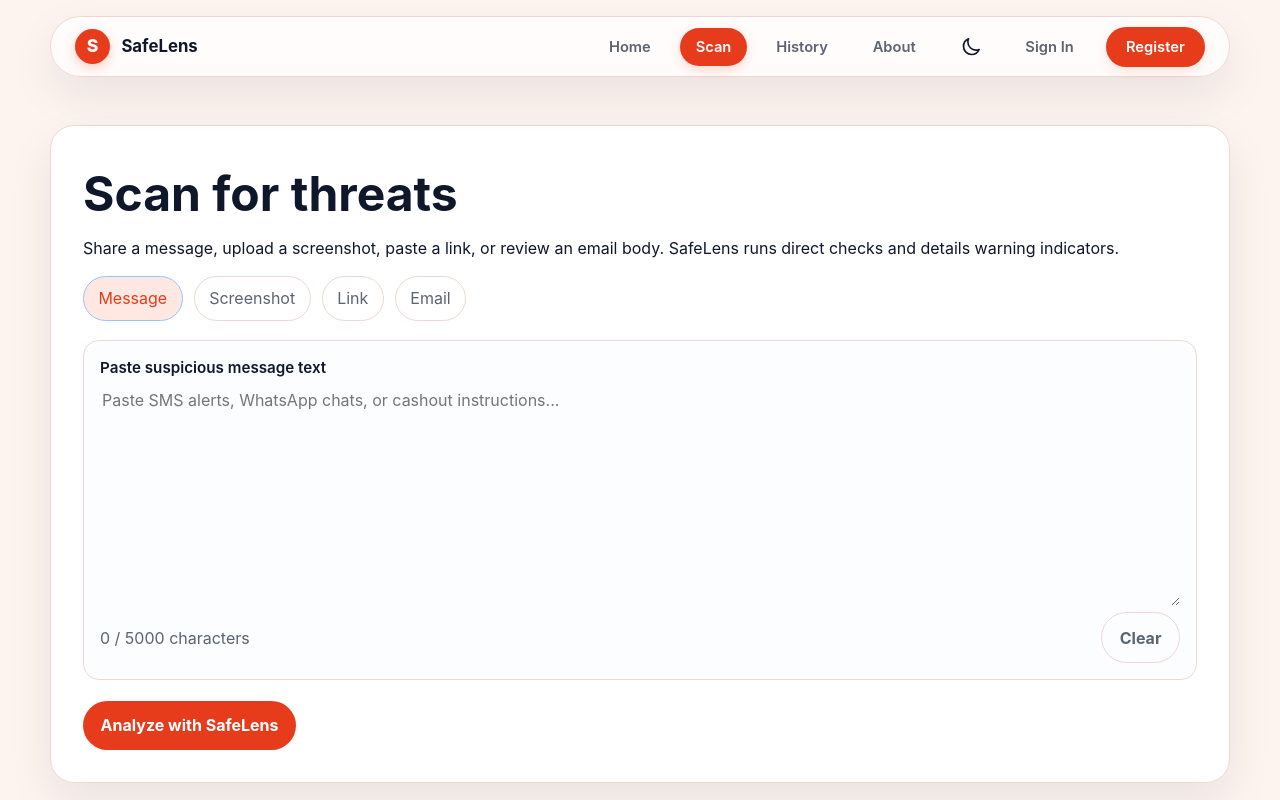
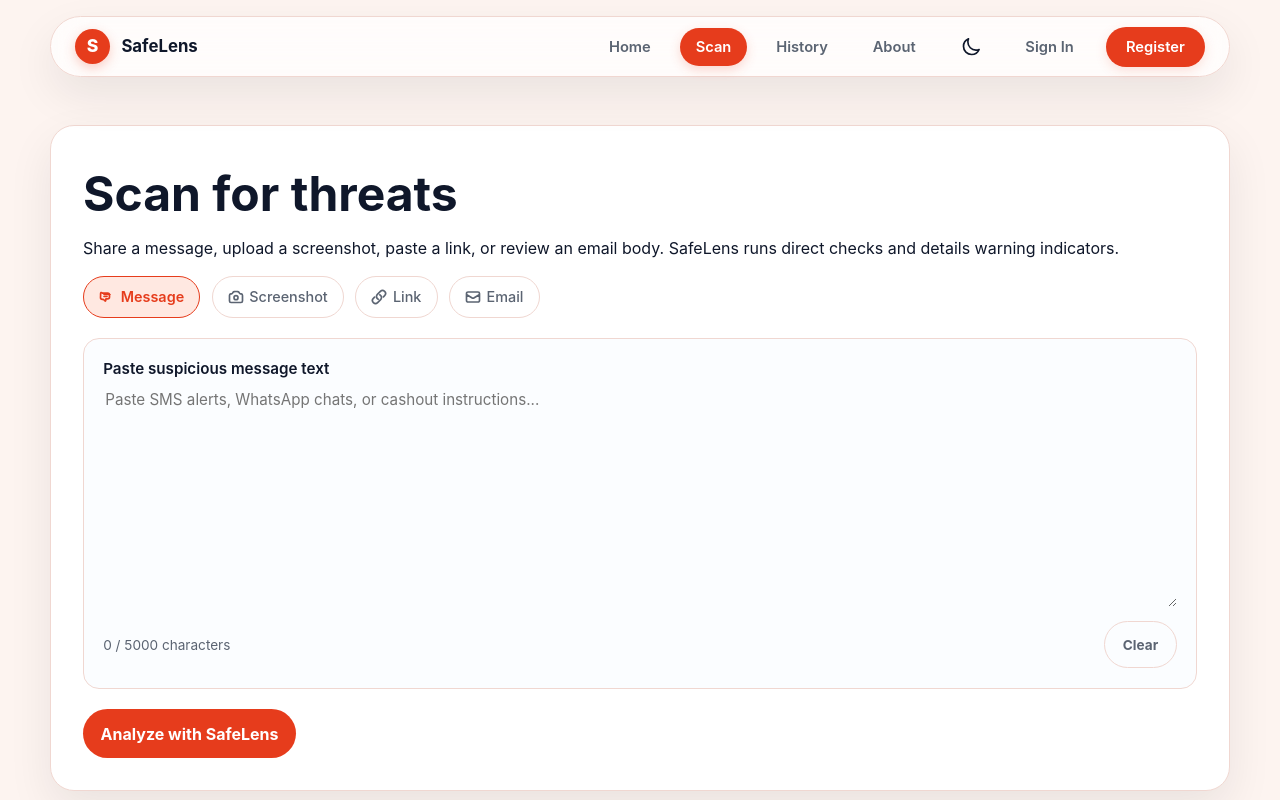
Before and after one commit to agudu50/SafeLens, a React (Vite) app in the folder client/: page /scan in a window 1280 px wide. Shown: the top 800 px of the page. Built offline with nearby package versions, Linux system fonts and the light colour scheme.

Commit message:
updated history page

```diff
--- a/client/src/index.css
+++ b/client/src/index.css
@@ -622,20 +622,31 @@
   border: 1px solid var(--border);
   border-radius: 999px;
   background: var(--surface);
-  padding: 0.6rem 0.9rem;
+  padding: 0.6rem 0.95rem;
   color: var(--muted);
+  cursor: pointer;
+  transition: all 0.2s ease;
+  font-weight: 500;
+  font-size: 0.9rem;
+}
+
+.chip:hover {
+  border-color: var(--primary);
+  background: var(--surface-strong);
+  color: var(--primary);
 }
 
 .chip--active {
   background: var(--surface-strong);
   color: var(--primary);
-  border-color: #93c5fd;
+  border-color: var(--primary);
+  font-weight: 600;
 }
 
 .scanner-panel {
   border: 1px solid var(--border);
   border-radius: 1rem;
-  padding: 1rem;
+  padding: 1.2rem;
   background: var(--surface-alt);
 }
 
@@ -647,6 +658,8 @@
   background: transparent;
   color: var(--text);
   outline: none;
+  font-size: 0.95rem;
+  line-height: 1.5;
 }
 
 .scanner-toolbar {
@@ -654,18 +667,32 @@
   justify-content: space-between;
   align-items: center;
   color: var(--muted);
+  margin-top: 0.5rem;
+  font-size: 0.85rem;
 }
 
 .upload-box {
   display: flex;
+  flex-direction: column;
   align-items: center;
   justify-content: center;
-  gap: 1rem;
-  border: 1px dashed var(--border);
+  gap: 0.8rem;
+  border: 2px dashed var(--border);
   border-radius: 1rem;
-  padding: 1rem;
+  padding: 2.5rem 1.5rem;
   text-align: center;
   background: var(--surface);
+  transition: all 0.2s ease;
+}
+
+.upload-box:hover {
+  border-color: var(--primary);
+  background: var(--surface-strong);
+}
+
+.upload-box--active {
+  border-color: var(--primary) !important;
+  background: var(--surface-strong) !important;
 }
 
 .upload-box input {
--- a/client/src/pages/Scanner.jsx
+++ b/client/src/pages/Scanner.jsx
@@ -4,6 +4,38 @@
 import Button from '../components/ui/Button'
 import Alert from '../components/ui/Alert'
 import { createMockScanResult } from '../services/scannerService'
+
+const messageIcon = (
+  <svg fill="none" stroke="currentColor" strokeWidth="2.5" viewBox="0 0 24 24" style={{ width: '1rem', height: '1rem', marginRight: '0.35rem', verticalAlign: 'middle', display: 'inline-block' }}>
+    <path strokeLinecap="round" strokeLinejoin="round" d="M7.5 8.25h9m-9 3H12m-9.75 1.51c0 1.6 1.12 2.9 2.78 2.9h1.12c.38 0 .74.15 1.01.42l1.93 1.93c.35.35.94.1 1.01-.4v-1.95c0-.41.34-.75.75-.75h2.12c1.66 0 2.78-1.3 2.78-2.9v-3c0-1.6-1.12-2.9-2.78-2.9H5.15C3.49 4.3 2.37 5.6 2.37 7.2v3z" />
+  </svg>
+)
+
+const screenshotIcon = (
+  <svg fill="none" stroke="currentColor" strokeWidth="2.5" viewBox="0 0 24 24" style={{ width: '1rem', height: '1rem', marginRight: '0.35rem', verticalAlign: 'middle', display: 'inline-block' }}>
+    <path strokeLinecap="round" strokeLinejoin="round" d="M6.827 6.175A2.31 2.31 0 015.186 7.23c-.38.054-.757.112-1.134.175C2.999 7.58 2.25 8.507 2.25 9.574V18a2.25 2.25 0 002.25 2.25h15A2.25 2.25 0 0021.75 18V9.574c0-1.067-.75-1.994-1.802-2.169a47.865 47.865 0 00-1.134-.175 2.31 2.31 0 01-1.64-1.055l-.822-1.316a2.192 2.192 0 00-1.736-1.039 48.774 48.774 0 00-5.232 0 2.192 2.192 0 00-1.736 1.039l-.821 1.316z" />
+    <circle cx="12" cy="13" r="3" />
+  </svg>
+)
+
+const linkIcon = (
+  <svg fill="none" stroke="currentColor" strokeWidth="2.5" viewBox="0 0 24 24" style={{ width: '1rem', height: '1rem', marginRight: '0.35rem', verticalAlign: 'middle', display: 'inline-block' }}>
+    <path strokeLinecap="round" strokeLinejoin="round" d="M13.19 8.688a4.5 4.5 0 011.242 7.244l-4.5 4.5a4.5 4.5 0 01-6.364-6.364l1.757-1.757m13.35-.622l1.757-1.757a4.5 4.5 0 00-6.364-6.364l-4.5 4.5a4.5 4.5 0 001.242 7.244" />
+  </svg>
+)
+
+const emailIcon = (
+  <svg fill="none" stroke="currentColor" strokeWidth="2.5" viewBox="0 0 24 24" style={{ width: '1rem', height: '1rem', marginRight: '0.35rem', verticalAlign: 'middle', display: 'inline-block' }}>
+    <path strokeLinecap="round" strokeLinejoin="round" d="M21.75 6.75v10.5a2.25 2.25 0 01-2.25 2.25h-15a2.25 2.25 0 01-2.25-2.25V6.75m19.5 0A2.25 2.25 0 0019.5 4.5h-15a2.25 2.25 0 00-2.25 2.25m19.5 0v.243a2.25 2.25 0 01-1.07 1.916l-7.5 4.615a2.25 2.25 0 01-2.36 0L3.32 8.91a2.25 2.25 0 01-1.07-1.916V6.75" />
+  </svg>
+)
+
+const iconMap = {
+  Message: messageIcon,
+  Screenshot: screenshotIcon,
+  Link: linkIcon,
+  Email: emailIcon,
+}
 
 const options = ['Message', 'Screenshot', 'Link', 'Email']
 
@@ -193,8 +225,10 @@
                 setError('')
               }}
               disabled={isAnalyzing}
+              style={{ display: 'inline-flex', alignItems: 'center', justifyContent: 'center' }}
             >
-              {option}
+              {iconMap[option]}
+              <span>{option}</span>
             </button>
           ))}
         </div>
@@ -230,12 +264,6 @@
               onDragLeave={handleDragLeave}
               onDrop={handleDrop}
               onClick={() => fileInputRef.current?.click()}
-              style={{
-                cursor: 'pointer',
-                borderColor: isDragging ? 'var(--primary)' : 'var(--border)',
-                background: isDragging ? 'var(--background)' : 'white',
-                transition: 'all 0.2s',
-              }}
             >
               <input
                 type="file"
@@ -244,6 +272,9 @@
                 onChange={handleFileChange}
                 style={{ display: 'none' }}
               />
+              <svg fill="none" stroke="currentColor" strokeWidth="2.2" viewBox="0 0 24 24" style={{ width: '2.4rem', height: '2.4rem', color: 'var(--muted)', marginBottom: '0.4rem' }}>
+                <path strokeLinecap="round" strokeLinejoin="round" d="M12 16.5V9.75m0 0l3 3m-3-3l-3 3M6.75 19.5a4.5 4.5 0 01-1.41-8.775 5.25 5.25 0 0110.233-2.33 3 3 0 013.758 3.848A3.752 3.752 0 0118 19.5H6.75z" />
+              </svg>
               <div>
                 <strong>Drag and drop image here, or click to upload</strong>
                 <p>PNG, JPG, or WEBP screenshots up to 5MB.</p>
@@ -334,9 +365,13 @@
         {/* Active Analysis Stepper Screen */}
         {isAnalyzing ? (
           <div className="loading-card animate-fade-in" aria-live="polite" style={{ marginTop: '2rem' }}>
-            <div className="loading-card__header" style={{ marginBottom: '1.5rem', borderBottom: '1px solid var(--border)', paddingBottom: '1rem' }}>
+            <div className="loading-card__header" style={{ marginBottom: '1rem' }}>
               <h3 style={{ margin: '0 0 0.4rem' }}>SafeLens is auditing submissions...</h3>
-              <p style={{ margin: 0 }}>Step {activeStep + 1} of 4: {stepsList[activeStep].detail}</p>
+              <p style={{ margin: 0, fontSize: '0.9rem', color: 'var(--muted)' }}>Step {activeStep + 1} of 4: {stepsList[activeStep].detail}</p>
+            </div>
+
+            <div className="stepper-progress-bar-track" style={{ height: '6px', background: 'var(--border)', borderRadius: '3px', overflow: 'hidden', marginBottom: '1.8rem' }}>
+              <div style={{ width: `${(activeStep + 1) * 25}%`, height: '100%', background: 'var(--primary)', transition: 'width 0.4s cubic-bezier(0.4, 0, 0.2, 1)' }} />
             </div>
 
             {/* If screenshot, show image with horizontal scanning line overlay */}
@@ -347,23 +382,37 @@
               </div>
             ) : null}
 
-            <div className="loading-steps" style={{ gap: '0.9rem' }}>
+            <div className="loading-steps" style={{ display: 'flex', flexDirection: 'column', gap: '1rem' }}>
               {stepsList.map((step, idx) => {
                 let statusClass = 'step'
-                let bullet = '○'
+                let bulletIcon = (
+                  <svg fill="none" stroke="var(--border)" strokeWidth="2" viewBox="0 0 24 24" style={{ width: '1.1rem', height: '1.1rem', flexShrink: 0, marginTop: '0.1rem' }}>
+                    <circle cx="12" cy="12" r="9" />
+                  </svg>
+                )
+
                 if (idx < activeStep) {
                   statusClass = 'step completed'
-                  bullet = '✓'
+                  bulletIcon = (
+                    <svg fill="none" stroke="var(--success)" strokeWidth="3" viewBox="0 0 24 24" style={{ width: '1.1rem', height: '1.1rem', flexShrink: 0, marginTop: '0.1rem' }}>
+                      <path strokeLinecap="round" strokeLinejoin="round" d="M9 12.75L11.25 15 15 9.75M21 12a9 9 0 11-18 0 9 9 0 0118 0z" />
+                    </svg>
+                  )
                 } else if (idx === activeStep) {
                   statusClass = 'step active'
-                  bullet = '●'
+                  bulletIcon = (
+                    <svg fill="none" stroke="var(--primary)" strokeWidth="3" viewBox="0 0 24 24" style={{ width: '1.1rem', height: '1.1rem', flexShrink: 0, marginTop: '0.1rem' }}>
+                      <circle cx="12" cy="12" r="9" />
+                      <circle cx="12" cy="12" r="3" fill="var(--primary)" />
+                    </svg>
+                  )
                 }
 
                 return (
-                  <div key={idx} className={statusClass} style={{ display: 'flex', alignItems: 'flex-start', gap: '0.75rem' }}>
-                    <span style={{ fontSize: '1.1rem', lineHeight: '1', width: '15px' }}>{bullet}</span>
+                  <div key={idx} className={statusClass} style={{ display: 'flex', alignItems: 'flex-start', gap: '0.85rem' }}>
+                    {bulletIcon}
                     <div>
-                      <strong style={{ display: 'block' }}>{step.title}</strong>
+                      <strong style={{ display: 'block', fontSize: '0.95rem' }}>{step.title}</strong>
                       <span style={{ fontSize: '0.85rem', color: 'var(--muted)' }}>{step.detail}</span>
                     </div>
                   </div>
```
